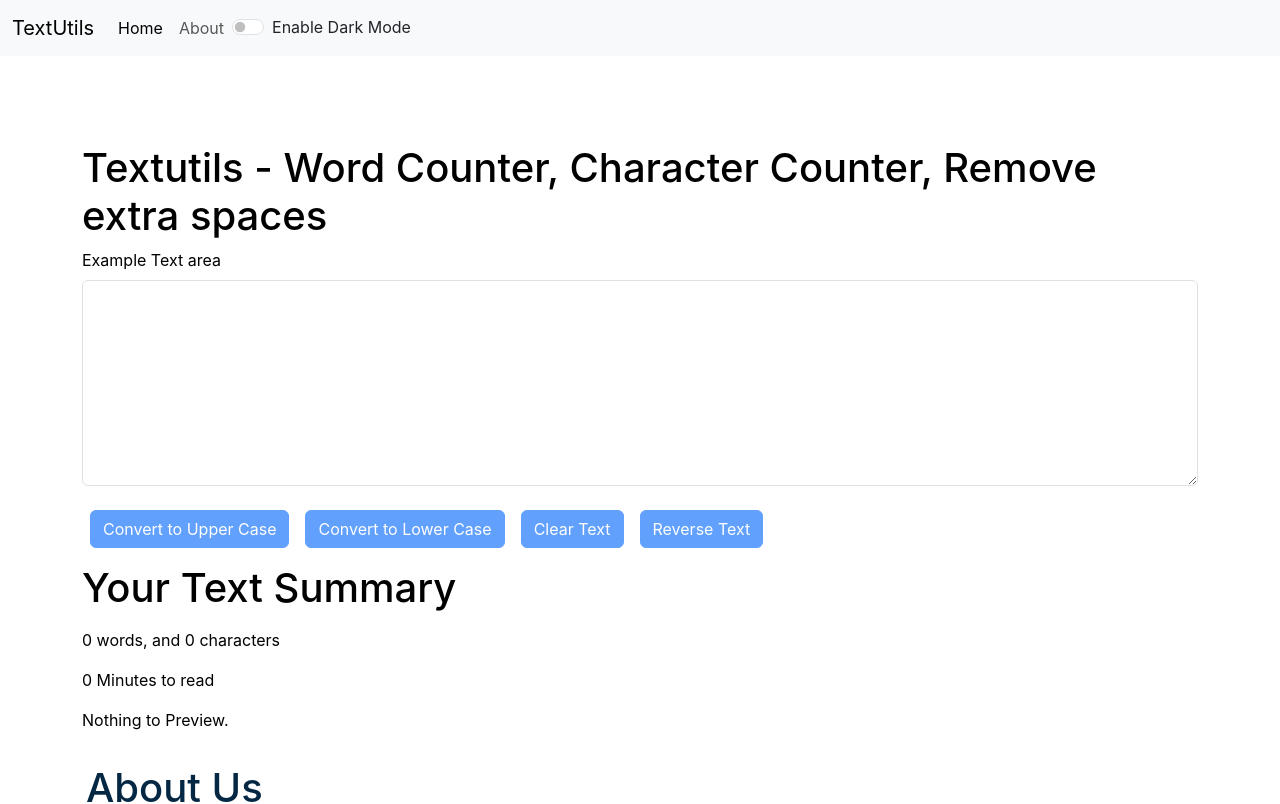
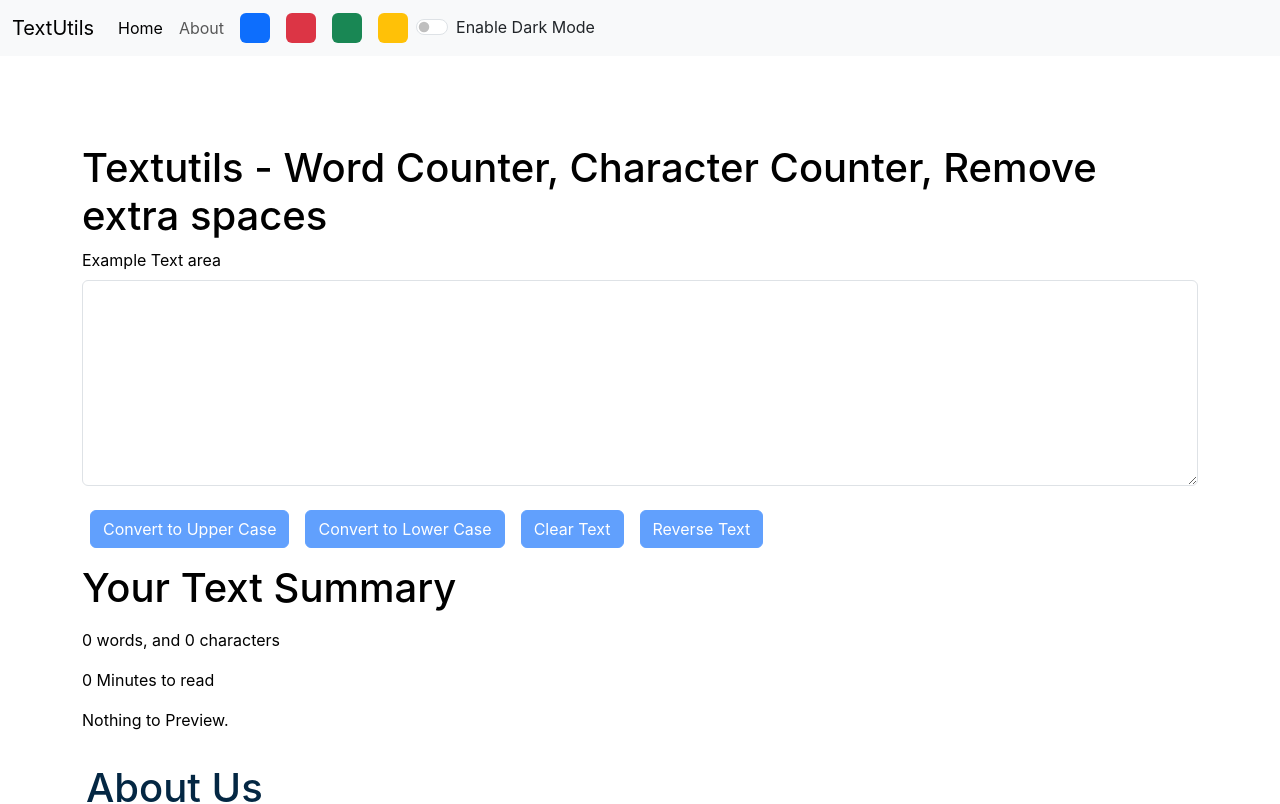
Before and after one commit to tarunkuma707/reactJsTutorial_textUtils_codeWithHarry, a React (Create React App) app: page / in a window 1280 px wide. Shown: the top 804 px of the page. Built offline with nearby package versions, Linux system fonts and the light colour scheme.

Commit message:
Exercise 2 Solutions React Video 20 Code with harry

```diff
--- a/src/App.js
+++ b/src/App.js
@@ -20,7 +20,22 @@
         setAlert(null);
       },2000);
     }
-  const toggleMode = () => {
+    const removeBodyClasses =() => {
+    const removeBodyClasses =() => {
+    const removeBodyClasses =() => {
+    const removeBodyClasses =() => {
+      document.body.classList.remove('bg-light')
+      document.body.classList.remove('bg-dark')
+      document.body.classList.remove('bg-warning')
+      document.body.classList.remove('bg-danger')
+      document.body.classList.remove('bg-success')
+    }
+    }
+    }
+    }
+  const toggleMode = (cls) => {
+    console.log(cls);
+    document.body.classList.add('bg-'+cls);
     if(mode === 'light'){
       setMode('dark');
       setfontColor('light');
--- a/src/components/Navbar.js
+++ b/src/components/Navbar.js
@@ -20,8 +20,14 @@
                 <a className="nav-link" href="#">{props.aboutText}</a>
               </li>
             </ul>
+            <div className="d-flex">
+              <div className="bg-primary rounded mx-2" onClick={()=>{props.toggleMode('primary')}} style={{height:'30px',width:'30px', cursor:'pointer'}}></div>
+              <div className="bg-danger rounded mx-2" onClick={()=>{props.toggleMode('danger')}} style={{height:'30px',width:'30px', cursor:'pointer'}}></div>
+              <div className="bg-success rounded mx-2" onClick={()=>{props.toggleMode('success')}} style={{height:'30px',width:'30px', cursor:'pointer'}}></div>
+              <div className="bg-warning rounded mx-2" onClick={()=>{props.toggleMode('warning')}} style={{height:'30px',width:'30px', cursor:'pointer'}}></div>
+            </div>
             <div className="form-check form-switch">
-              <input className="form-check-input" onClick={props.toggleMode} type="checkbox" role="switch" id="flexSwitchCheckDefault" />
+              <input className="form-check-input" onClick={()=>{props.toggleMode(null)}} type="checkbox" role="switch" id="flexSwitchCheckDefault" />
               <label className={`form-check-label text-${props.fontColor}`} htmlFor="flexSwitchCheckDefault">Enable Dark Mode</label>
             </div>
             {/* <form bindsubmit="" className="d-flex">
```
